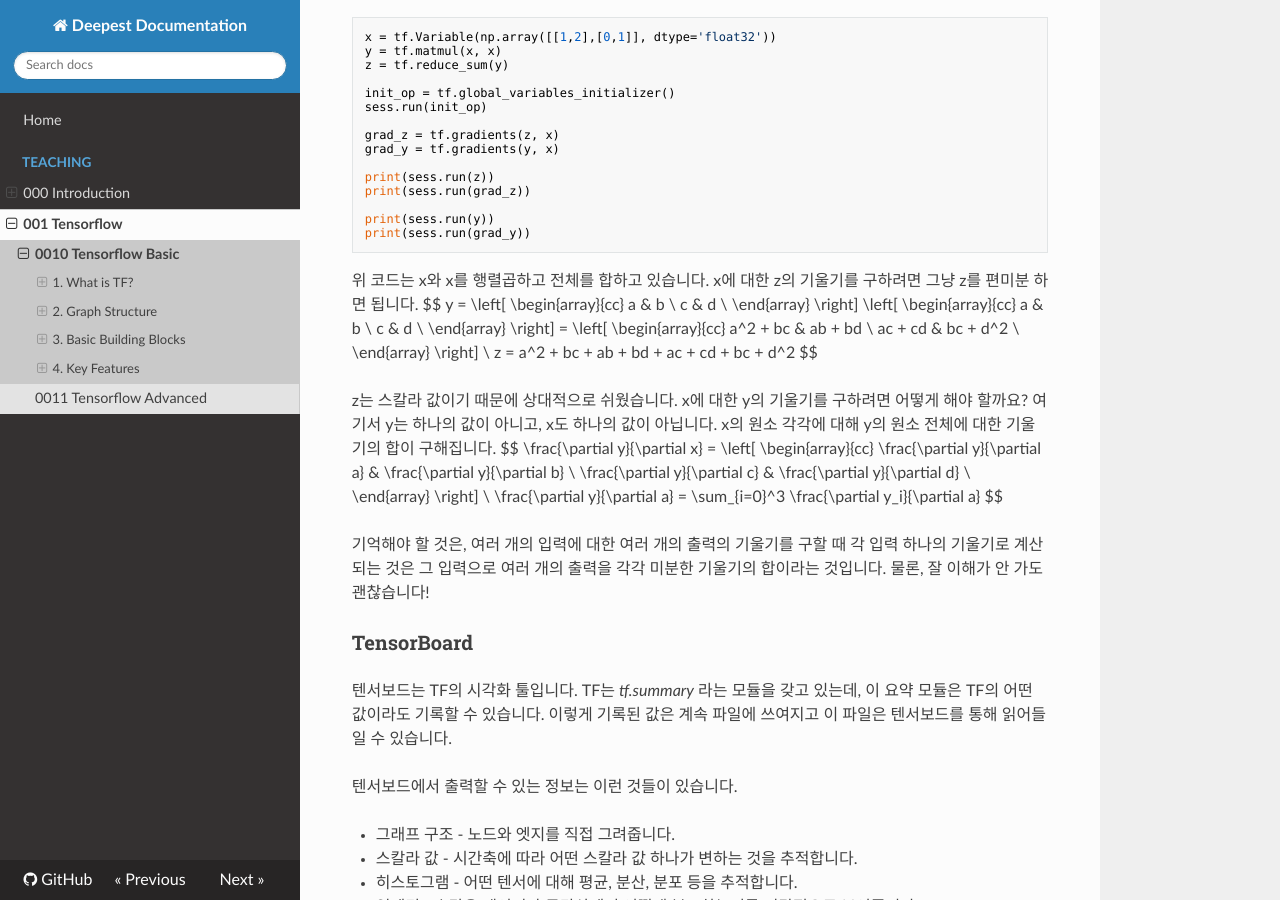
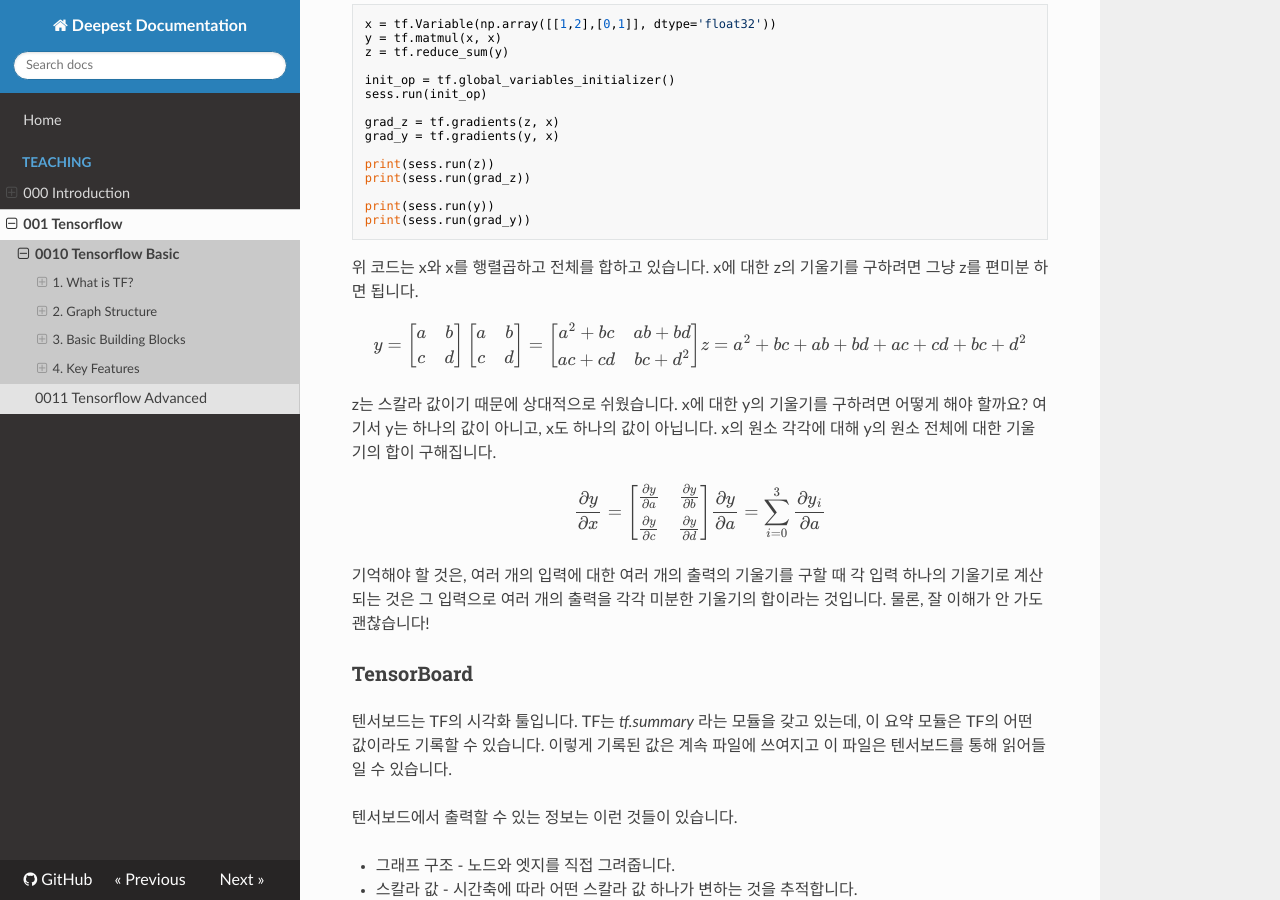
Before and after one commit to deepest2017/deepestdocs, an MkDocs documentation site: the page built from docs/teaching/001_tensorflow/0010_tensorflow_basic/0010_tensorflow_basic.md, in a window 1280 px wide and 900 px high, scrolled down 6644 px. Built offline with MkDocs 1.6.1, drawn with Linux system fonts in a browser that asks for light colours; nearby versions of some CDN libraries; formulas are drawn with MathJax 3; old or Windows-style settings are respelled for this version of MkDocs; part of the change alters nothing that is shown; some of the changed text lies outside the part shown.

```diff
--- a/mkdocs.yml
+++ b/mkdocs.yml
@@ -3,6 +3,13 @@ theme: readthedocs
 docs_dir: docs
 repo_url: http://github.com/deepest2017/deepestdocs
 site_url: http://deepestdocs.readthedocs.io
+
+markdown_extensions:
+    - mdx_math
+    - fenced_code
+
+extra_javascript:
+    - http://cdn.mathjax.org/mathjax/latest/MathJax.js?config=TeX-AMS-MML_HTMLorMML
 
 pages:
     - Home: index.md
```
